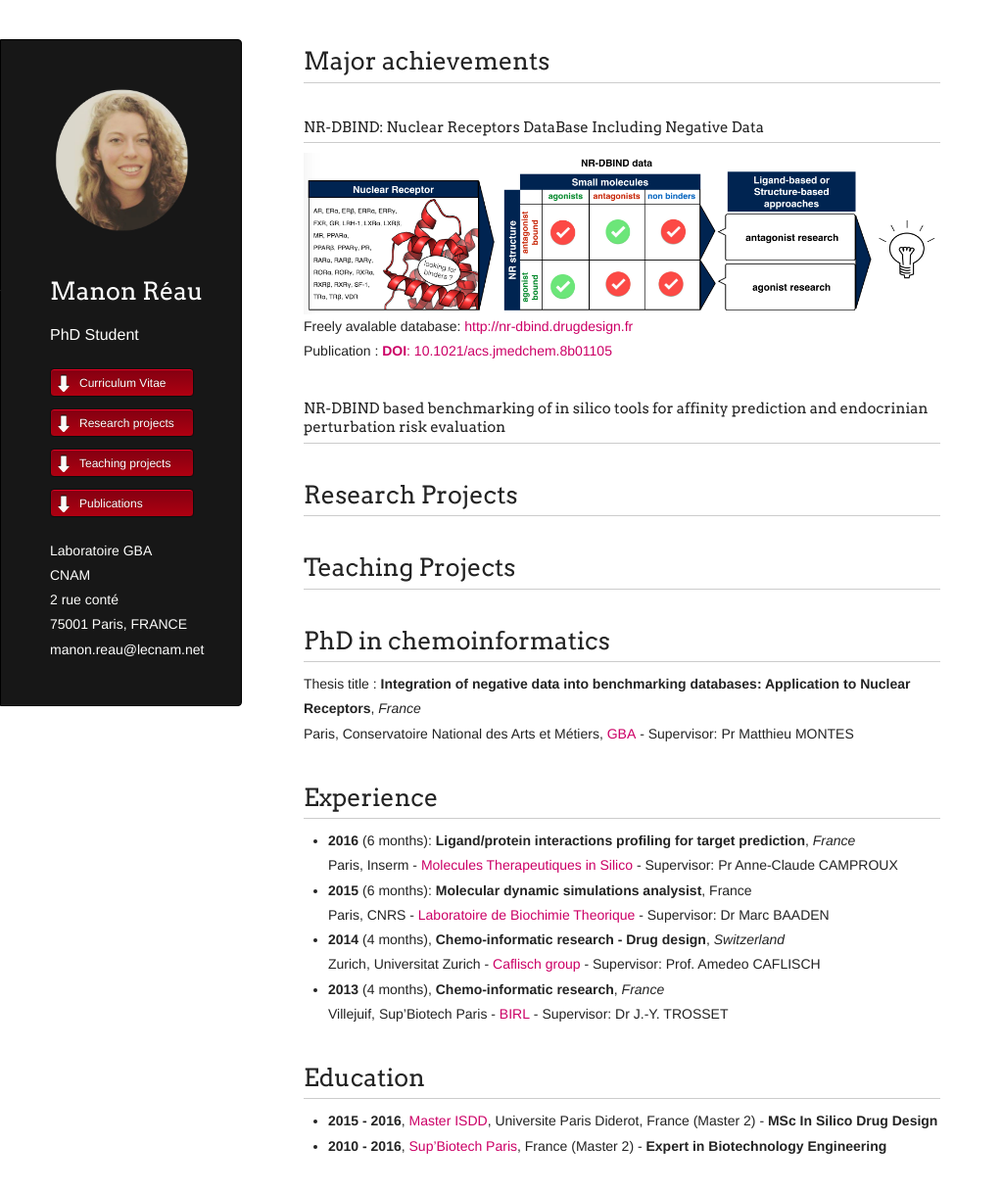
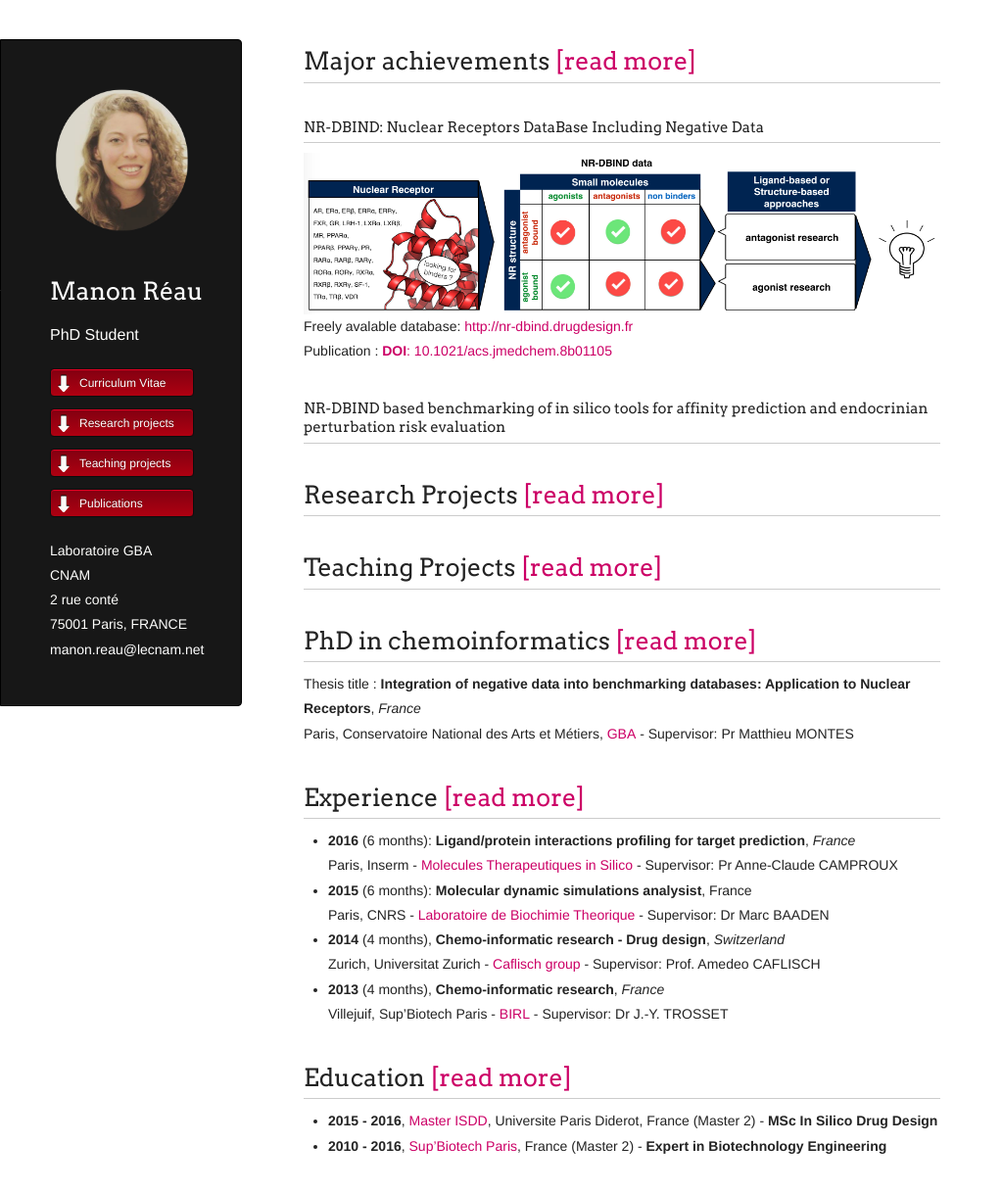
Before and after one commit to ManonR11/manonreau.github.io, a Jekyll site: the page built from index.md, in a window 1280 px wide and 1255 px high. Shown: the top 1217 px of the window at 98% size, without its empty margins (0-1023 px from the left). Built offline with Jekyll 4.4.1, drawn with Linux system fonts in a browser that asks for light colours; our own code applies the rules of GitHub Pages for plain Markdown files.

Commit message:
Update index.md

```diff
--- a/index.md
+++ b/index.md
@@ -1,4 +1,4 @@
-# Major achievements
+# Major achievements <a href="">[read more]</a>
 ### NR-DBIND: Nuclear Receptors DataBase Including Negative Data
 <img style="width:100%" src="assets/images/TOCgraphic.png" alt="NR-DBIND TOC">
 Freely avalable database: <a href="http://nr-dbind.drugdesign.fr">http://nr-dbind.drugdesign.fr</a><br>
@@ -6,20 +6,20 @@ Publication : <a href="https://pubs.acs.org/doi/10.1021/acs.jmedchem.8b01105">**
 
 ### NR-DBIND based benchmarking of in silico tools for affinity prediction and endocrinian perturbation risk evaluation
 
-# Research Projects
+# Research Projects <a href="">[read more]</a>
 
-# Teaching Projects
+# Teaching Projects <a href="">[read more]</a>
 
-# PhD in chemoinformatics
+# PhD in chemoinformatics <a href="">[read more]</a>
 Thesis title : **Integration of negative data into benchmarking databases: Application to Nuclear Receptors**, *France* <br>Paris, Conservatoire National des Arts et Métiers, <a href="http://gba.cnam.fr/index.php">GBA</a> - Supervisor: Pr Matthieu MONTES
 
 
-# Experience
+# Experience <a href="">[read more]</a>
  * **2016** (6 months): **Ligand/protein interactions profiling for target prediction**, *France* <br>Paris, Inserm - <a href="http://www.mti.univ-paris-diderot.fr">Molecules Therapeutiques in Silico</a> - Supervisor: Pr Anne-Claude CAMPROUX
  * **2015** (6 months): **Molecular dynamic simulations analysist**, France <br>Paris, CNRS - <a href="http://www.ibpc.fr">Laboratoire de Biochimie Theorique</a> - Supervisor: Dr Marc BAADEN
  * **2014** (4 months), **Chemo-informatic research - Drug design**, *Switzerland* <br>Zurich, Universitat Zurich - <a href="http://www.biochem-caflisch.uzh.ch">Caflisch group</a> - Supervisor: Prof. Amedeo CAFLISCH
 * **2013** (4 months), **Chemo-informatic research**, *France* <br>Villejuif, Sup'Biotech Paris - <a href="https://www.supbiotech.fr/recherche-biotechnologie/laboratoire-birl-bioinformatique">BIRL</a> - Supervisor: Dr J.-Y. TROSSET
 
-# Education
+# Education <a href="">[read more]</a>
 * **2015 - 2016**, <a href="http://isddteach.sdv.univ-paris-diderot.fr/fr/accueil.html">Master ISDD</a>, Universite Paris Diderot, France (Master 2) - **MSc In Silico Drug Design**
 * **2010 - 2016**, <a href="https://www.supbiotech.fr">Sup’Biotech Paris</a>, France (Master 2) - **Expert in Biotechnology Engineering**
```
